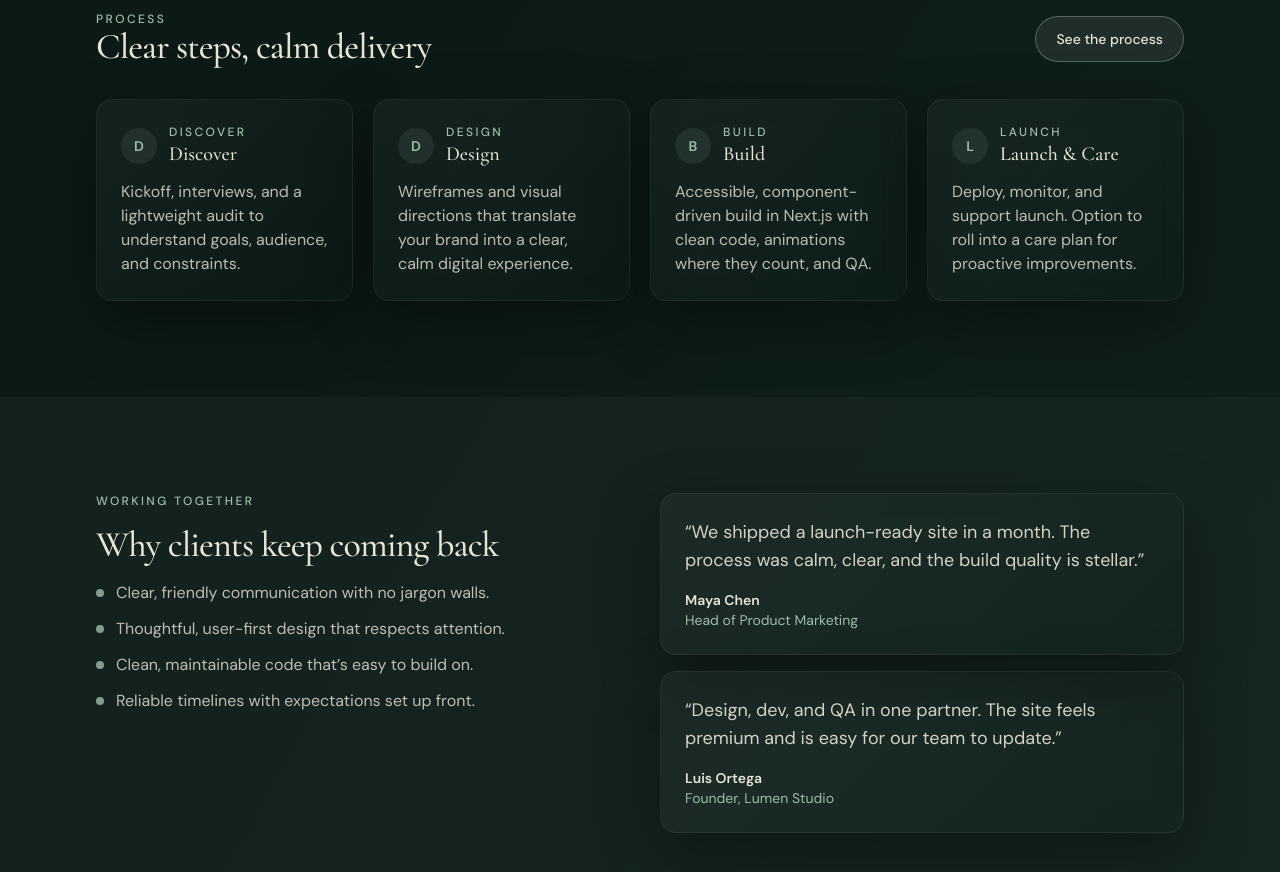
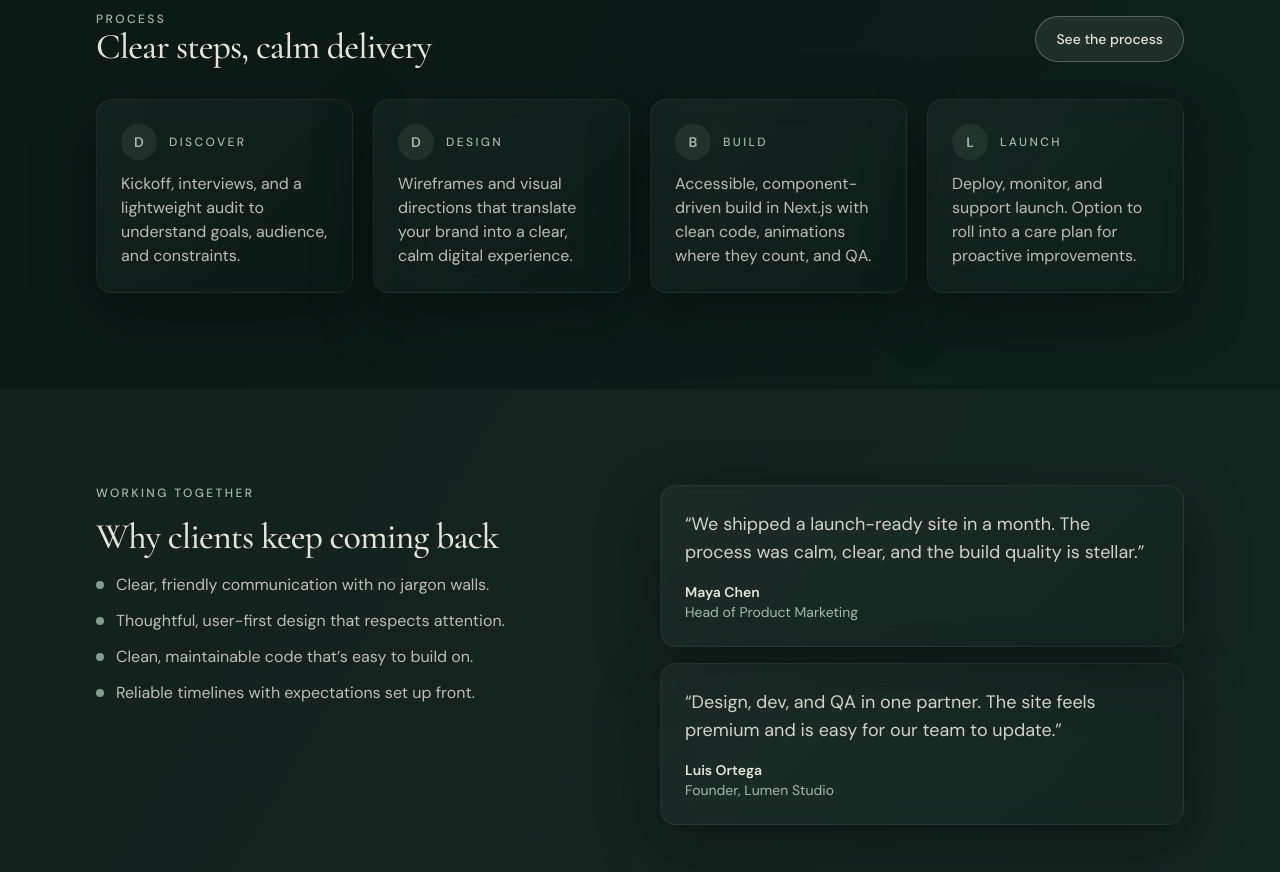
Before and after one commit to andrewliamc/smalcoda-web-solutions, a Next.js app: page / in a window 1280 px wide. Shown: the part 1800-2672 px from the top of the page. Built offline with nearby package versions, Linux system fonts and the light colour scheme.

Commit message:
Changing Process card titles

```diff
--- a/components/ProcessStep.tsx
+++ b/components/ProcessStep.tsx
@@ -15,14 +15,11 @@ export function ProcessStep({
 }: ProcessStepProps) {
   return (
     <Card className={cn("h-full space-y-3", className)}>
-      <div className="flex items-start gap-3">
-        <span className="mt-1 inline-flex h-9 w-9 items-center justify-center rounded-full bg-brand-sage/10 text-sm font-semibold text-brand-sage">
+      <div className="flex items-center gap-3">
+        <span className="inline-flex h-9 w-9 items-center justify-center rounded-full bg-brand-sage/10 text-sm font-semibold text-brand-sage">
           {step.title.charAt(0)}
         </span>
-        <div>
-          <p className="eyebrow">{step.id}</p>
-          <h3 className="text-xl font-heading text-brand-sand">{step.title}</h3>
-        </div>
+        <h3 className="eyebrow">{step.id.toUpperCase()}</h3>
       </div>
       <p className="text-brand-sand/80">{step.summary}</p>
       {showDetails && (
```
